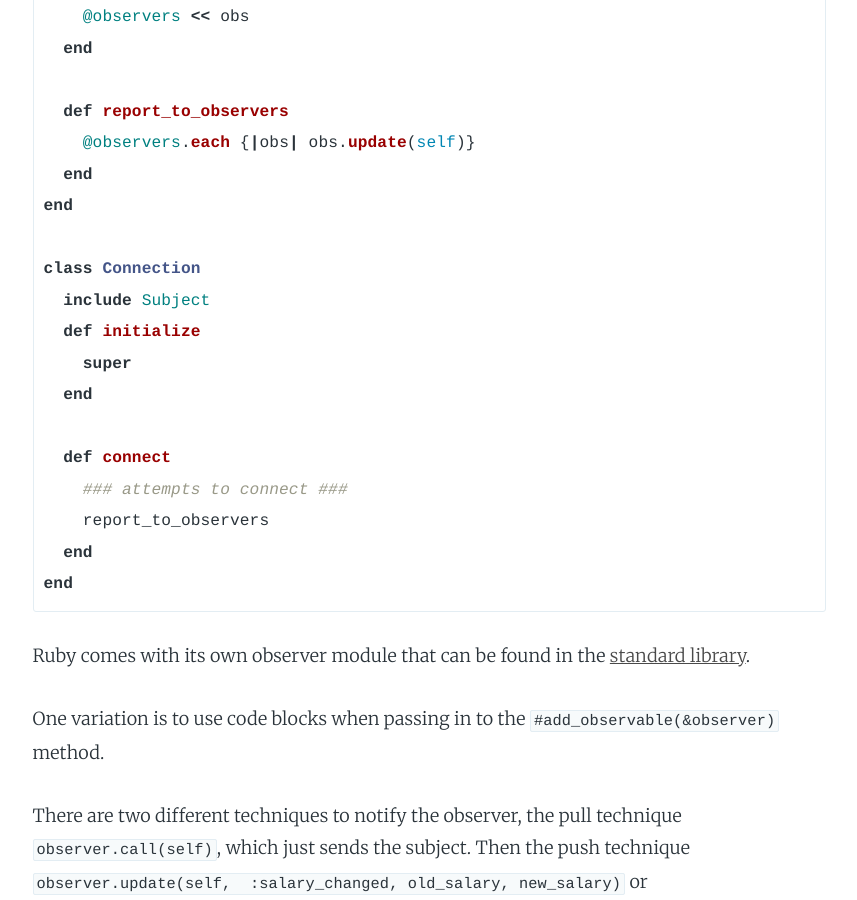
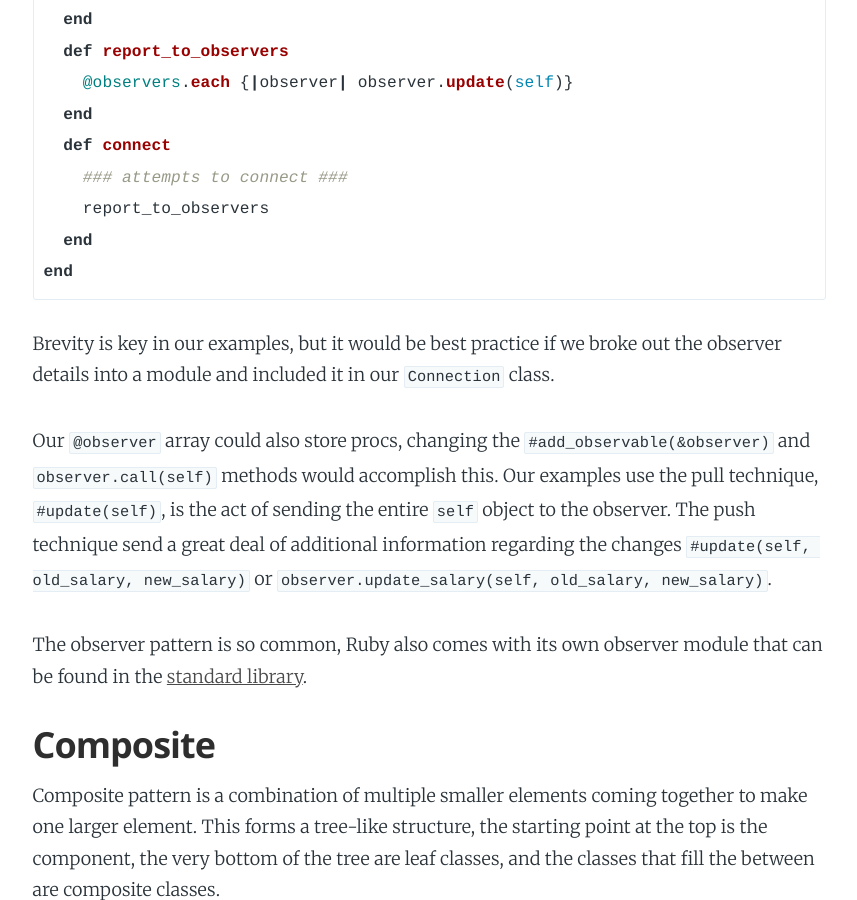
Before and after one commit to Carpk/ShawnKlein, a Jekyll site: the page built from _posts/2016-03-23-brief-intoductory-to-design-patterns.md, in a window 1280 px wide and 900 px high, scrolled down 5205 px. Shown: the whole window, without its empty margins (211-1068 px from the left). Built offline with Jekyll 4.4.1, drawn with Linux system fonts in a browser that asks for light colours; nearby versions of some CDN libraries; some web fonts are replaced; Markdown is read by kramdown in place of the engine named in the settings; some of the changed text lies outside the part shown.

Commit message:
start editing of dp post

`````diff
--- a/_posts/2016-03-23-brief-intoductory-to-design-patterns.md
+++ b/_posts/2016-03-23-brief-intoductory-to-design-patterns.md
@@ -120,35 +120,25 @@
 
 ##<a name="observer"></a>Observer
 
-If we have potential that multiple objects are interested in the connection, they can register using the `#add_observers()` method. Otherwise, the below `@observers` array could be a single instantiation of an observing class that gets passed in upon the subjects initialization. The below example removes that implicit coupling as it is not dependant on whether none, one or many observer classes are in the array.
+If we have the potential that multiple other objects are interested in a particular class and its actions, they can register using the `#add_observers()` method. Otherwise, the below `@observers` array could be a single instantiation of an observing class that gets passed in upon the subjects initialization. The below example removes that implicit coupling as it is not dependant on whether none, one or many observer classes are in the array.
 
 ````ruby
 class Logger
+  ### additional logging information omitted ###
   def update(obj)
     @log_file << "#{obj} is attempting to make a connection"
   end
 end
-
-class Subject
+class Connection
   def initialize
     @observers = [Logger.new]
   end
-
   def add_observer(obs)
     @observers << obs
   end
-
   def report_to_observers
-    @observers.each {|obs| obs.update(self)}
+    @observers.each {|observer| observer.update(self)}
   end
-end
-
-class Connection
-  include Subject
-  def initialize
-    super
-  end
-
   def connect
     ### attempts to connect ###
     report_to_observers
@@ -156,52 +146,51 @@
 end
 ````
 
-Ruby comes with its own observer module that can be found in the [standard library](http://ruby-doc.org/stdlib-2.0.0/libdoc/observer/rdoc/Observable.html).
+Brevity is key in our examples, but it would be best practice if we broke out the observer details into a module and included it in our `Connection` class.
 
-One variation is to use code blocks when passing in to the `#add_observable(&observer)` method.
+Our `@observer` array could also store procs, changing the `#add_observable(&observer)` and `observer.call(self)` methods would accomplish this. Our examples use the pull technique, `#update(self)`, is the act of sending the entire `self` object to the observer.  The push technique send a great deal of additional information regarding the changes `#update(self, old_salary, new_salary)` or `observer.update_salary(self, old_salary, new_salary)`.
 
-There are two different techniques to notify the observer, the pull technique `observer.call(self)`, which just sends the subject. Then the push technique `observer.update(self,  :salary_changed, old_salary, new_salary)` or `observer.update_salary(self, old_salary, new_salary)` sends a great deal of additional information.
-
+The observer pattern is so common, Ruby also comes with its own observer module that can be found in the [standard library](http://ruby-doc.org/stdlib-2.0.0/libdoc/observer/rdoc/Observable.html).
 
 ##<a name="composite"></a>Composite
 
-Composite pattern is a combination of multiple elements coming together to make one overall element. This tree-like structure starts at the top with the component, the very bottom of the tree are leaf classes, and the classes that fill the between classes are composite classes.
+Composite pattern is a combination of multiple smaller elements coming together to make one larger element. This forms a tree-like structure, the starting point at the top is the component, the very bottom of the tree are leaf classes, and the classes that fill the between are composite classes.
 
 ````ruby
-class Company
+class BuildHouse
   def initialize
-    @job = Department.new
+    @build_walls = BuildWalls.new
   end
 end
-
-class Department
+  ### roof and other items have been omitted for brevity ###
+class BuildWalls
   def initialize
-    @location = String.new
-    @sub_tasks = []
+    @sub_tasks = [LayFoundation.new, PurchaseLumber.new]
   end
   def num_of_tasks
-    total = 0
+    total = 1
     @sub_tasks.each {|task| total += task.num_of_tasks}
     total
   end
 end
-
-class Position
+class LayFoundation
   def num_of_tasks
     total = 1
   end
 end
-
-class Employee
+class PurchaseLumber
+  def num_of_tasks
+    total = 1
+  end
 end
 ````
-
+Our overall goal is to build houses. We use the composite pattern to create a house, but we break this up into smaller individual classes. In order to build a house, we need walls. Walls need a foundation on which to stand and the material of the walls needs to be purchased. `BuildWalls` is our composite class, its leaf classes are `LayFoundation` and `PurchaseLumber`. It needs these leaf classes in order to complete its own task. It is also being depended on by our component class, `BuildHouse`. All these classes work together to help `BuildHouse` accomplish its function. The only actual functionality we have in our example is asking how many tasks in total our classes have. Each leaf task is 1, if we ask our `BuildWalls` class about how many tasks it has, the answer would be 3 (including itself). In a real setting, these methods would get broken out into their own class/module such as `Task` and inherited or included, then written over as needed.
 
 ##<a name="iterator"></a>Iterator
 
 Iterators pattern will provide a way to access the elements of an aggregate object sequentially without exposing its underlying representation.
 
-#####External
+####External
 
 Is when the iterator is separate from the aggregate. The client drives the iteration, it will not call for the next element until it is ready for it. The external iterator will check if the array has an object available in the next field using `#has_next?`, then in the `#next_item` we pull the object out using the `@index` on the array, increment the `@index` by one, and use and implicit return with the `value` we initially set.
 
@@ -229,7 +218,7 @@
   puts i.next_item
 end
 ````
-#####Internal
+####Internal
 
 With internal iterators, the aggregate will push the code block to accept item after item.
 
@@ -237,43 +226,42 @@
 array.each {|e| **code block**}
 ````
 
-Ruby iterators use the [Enumerable module](http://ruby-doc.org/core-2.3.0/Enumerable.html), more specifically, the `<=>` operator. The class you are iterating through needs some way for the iterator to compare values. If you are to create your own iterator, it would behoove us to include this mixin.
+Ruby iterators use the [Enumerable module](http://ruby-doc.org/core-2.3.0/Enumerable.html), more specifically, the `<=>` operator. The class you are iterating through needs some way for the iterator to compare values. If we were to create our own iterator, it would behoove us to include this mixin.
 
 ##<a name="command"></a>Command
 
-The main idea of the Command pattern is to factor out the action code into its own object. It is the separation of concerns, from the code that does not change, to the code that does. to instantiate what the object is going to be executing. We are
+The main idea of the Command pattern is to factor out the action code into its own object. It is the separation of concerns, from the code that does not change, to the code that does.
 
-In our example below, we could have different Command classes. ShowCommand, HideCommand, SaveCommand, DeleteCommand, but the code that will not change with all these different commands is brought out into the UniveralButton class.
+In our example below, we could have additional command classes. `ShowCommand`, `HideCommand`, `SaveCommand`, `DeleteCommand`, but the code that will not change with all these different commands is brought out into the `UniveralButton` class.
 
 ````ruby
 class ShowCommand
+  ### @ivar will represent some sort of state ###
   def description
-    "show " + @ivars
+    "show " + @ivar
   end
   def execute
-    ## Something will be shown ##
+    ### Something will be shown ###
   end
 end
-
 class UniveralButton
   def initialize(command)
     @command = command
-    @logger = File.open('/')
+    @logger = File.open('/var/log/command_app.log')
   end
   def push_button
     @command.execute if @command
     @log.append @command.description
   end
 end
-
 button = UniversalButton.new(ShowCommand.new)
 ````
 
-Using the Command pattern also helps to log executed commands. Our ShowCommand is a class, so it should have some state information to add to our description, then it can be logged to a file for future use. Perhaps you do not want to execute the same command twice? A safeguarded code block may check our log file to see if the code has already been ran. Or could be used as an undo, knowing which command was executed last could help determine what to do in order to 'undo' that last function. The [Madeleine](https://github.com/ghostganz/madeleine) is a great example of doing just that.
+Using the command pattern also helps to log executed commands. Our `ShowCommand` is a class, so it should have some state information to add to our description, then it can be logged to a file for future use. Perhaps you do not want to execute the same command twice, a safeguarded code block may check our log file to see if the code has already been ran. Or could be used as an undo, knowing which command was executed last could help determine what to do in order to 'undo' that last function. The [Madeleine](https://github.com/ghostganz/madeleine) gem is a great example of doing just that.
 
 ##<a name="adapter"></a>Adapter
 
-An adapter is an object that crosses the chasm between the interface that you have and the interface that you need. Our below example has a `EmployeeManager` class, that would typically take an instantiated object of the `Employee` class. But we have a transfer from France, we would need a way for our French employee to interface with the employee manager. The `FrenchEmployeeConverter` will do just that, it will take our French employee and use its interface to correspond with the changes it needs to make to be of use in the `EmployeeManager` class.
+An adapter is an object that crosses the chasm between the interface that you have and the interface that you need. Our below example has a `EmployeeManager` class, that would typically take an instantiated object of the `Employee` class. But we have a transfer from France, we would need a way for our French employee to interface with the employee manager. The `FrenchEmployeeConverter` will do just that, it will take our French employee and use its interface to correspond with the changes it needs to make to be of use to the `EmployeeManager` class.
 
 ````ruby
 class EmployeeManager
@@ -308,9 +296,9 @@
 
 class << employee
   def name
-    prénom
+    prenom
   end
-  ### etc. etc. ###
+  ### additional changes to follow ###
 end
 ````
 
@@ -318,7 +306,7 @@
 
 ##<a name="proxy"></a>Proxy
 
-Proxy classes have the real object, the subject, hidden inside themselves. Giving us another separation of concerns. In our example, our employee data is hidden behind a EmployeeDataProxy that verifies the current user is authorized to view the sensitive data regarding a particular employee.
+Proxy classes hold the real object, which we refer to as the 'subject', hidden away inside themselves. Giving us another separation of concerns. In our example, our employee data is hidden behind a EmployeeDataProxy that verifies the current user is authorized to view the sensitive data regarding a particular employee.
 
 ````ruby
 class EmployeeData
`````
Also changed, not shown: other parts of _posts/2016-03-23-brief-intoductory-to-design-patterns.md (+5 -5 lines).
